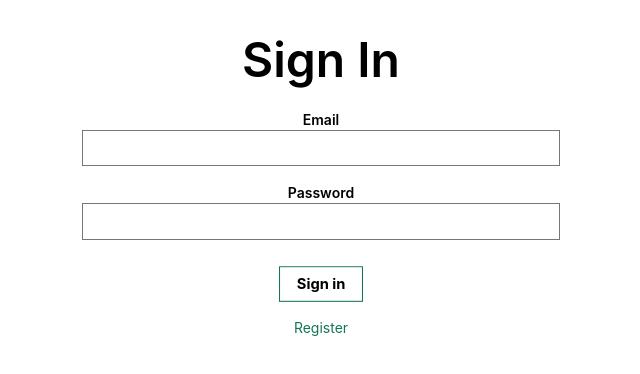
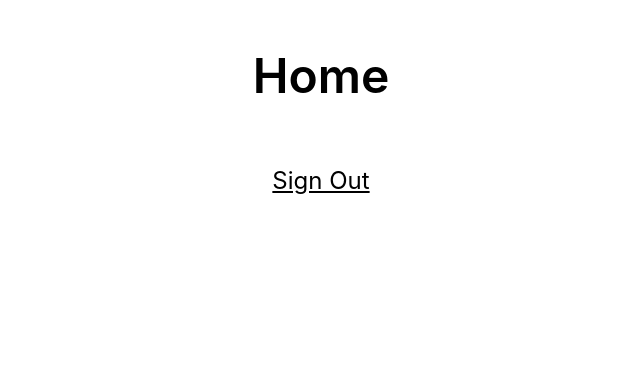
Before and after one commit to zylka44/pod-choinke-react-js, a React (Create React App) app: page / in a window 1280 px wide. Both pictures are taken after a click on the input "Sign in". Shown: the top 374 px of the page, without its empty margins (319-959 px from the left). Built offline with nearby package versions, Linux system fonts and the light colour scheme.

Commit message:
Set signin routing

```diff
--- a/src/App.js
+++ b/src/App.js
@@ -1,7 +1,8 @@
 import { Component } from 'react';
 import './App.css';
+import Home from './components/Home/Home';
+import Signin from './components/Signin/Signin';
 import Register from './components/Register/Register';
-import Signin from './components/Signin/Signin';
 class App extends Component {
   constructor() {
     super();
@@ -10,14 +11,20 @@ class App extends Component {
     };
   }
 
-  onRouteChange() {
-    this.setState({ route: 'home' });
-  }
+  onRouteChange = (route) => {
+    this.setState({ route: route });
+  };
 
   render() {
     return (
       <div className="App">
-        {this.state.route === 'signin' ? <Signin onRouteChange={this.onRouteChange} /> : <Register />}
+        {this.state.route === 'home' ? (
+          <Home onRouteChange={this.onRouteChange} />
+        ) : this.state.route === 'signin' ? (
+          <Signin onRouteChange={this.onRouteChange} />
+        ) : (
+          <Register onRouteChange={this.onRouteChange} />
+        )}
       </div>
     );
   }
--- /dev/null
+++ b/src/components/Home/Home.js
@@ -0,0 +1,14 @@
+import React from 'react';
+
+const Home = ({ onRouteChange }) => {
+  return (
+    <nav>
+      <p className="f1 fw6 ph0 mh0">Home</p>
+      <p onClick={() => onRouteChange('signin')} className="f3 link dim black underline pa3 pointer">
+        Sign Out
+      </p>
+    </nav>
+  );
+};
+
+export default Home;
--- a/src/components/Register/Register.js
+++ b/src/components/Register/Register.js
@@ -3,20 +3,41 @@ import React from 'react';
 const Register = ({ onRouteChange }) => {
   return (
     <main className="pa4 dark-green-80">
-            <form className="measure center">
+      <div className="measure center">
         <fieldset id="sign_up" className="ba b--transparent ph0 mh0">
           <legend className="f1 fw6 ph0 mh0">Register</legend>
           <div className="mt3">
-                    <label className="db fw6 lh-copy f6" htmlFor="name">Name</label>
-                    <input className="pa2 input-reset ba bg-transparent hover-bg-dark-green hover-white w-100" type="text" name="name"  id="name" />
+            <label className="db fw6 lh-copy f6" htmlFor="name">
+              Name
+            </label>
+            <input
+              className="pa2 input-reset ba bg-transparent hover-bg-dark-green hover-white w-100"
+              type="text"
+              name="name"
+              id="name"
+            />
           </div>
           <div className="mt3">
-                    <label className="db fw6 lh-copy f6" htmlFor="email-address">Email</label>
-                    <input className="pa2 input-reset ba bg-transparent hover-bg-dark-green hover-white w-100" type="email" name="email-address"  id="email-address" />
+            <label className="db fw6 lh-copy f6" htmlFor="email-address">
+              Email
+            </label>
+            <input
+              className="pa2 input-reset ba bg-transparent hover-bg-dark-green hover-white w-100"
+              type="email"
+              name="email-address"
+              id="email-address"
+            />
           </div>
           <div className="mv3">
-                    <label className="db fw6 lh-copy f6" htmlFor="password">Password</label>
-                    <input className="b pa2 input-reset ba bg-transparent hover-bg-dark-green hover-white w-100" type="password" name="password"  id="password" />
+            <label className="db fw6 lh-copy f6" htmlFor="password">
+              Password
+            </label>
+            <input
+              className="b pa2 input-reset ba bg-transparent hover-bg-dark-green hover-white w-100"
+              type="password"
+              name="password"
+              id="password"
+            />
           </div>
         </fieldset>
         <div className="">
@@ -27,10 +48,9 @@ const Register = ({ onRouteChange }) => {
             value="Register"
           />
         </div>
-            </form>
+      </div>
     </main>
-
-    )
-}
+  );
+};
 
 export default Register;
--- a/src/components/Signin/Signin.js
+++ b/src/components/Signin/Signin.js
@@ -1,6 +1,6 @@
 import React from 'react';
 
-const Signin = () => {
+const Signin = ({ onRouteChange }) => {
   return (
     <main className="pa4 dark-green-80">
       <div className="measure center">
@@ -34,10 +34,13 @@ const Signin = () => {
             className="b ph3 pv2 input-reset ba b--dark-green bg-transparent grow pointer f6 dib"
             type="submit"
             value="Sign in"
+            onClick={() => onRouteChange('home')}
           />
         </div>
         <div className="lh-copy mt3">
-          <p className="f6 link dim dark-green db pointer">Register</p>
+          <p className="f6 link dim dark-green db pointer" onClick={() => onRouteChange('register')}>
+            Register
+          </p>
         </div>
       </div>
     </main>
```
Also changed, not shown: src/components/Navigation/Navigation.js (deleted, +0 -15 lines). Lines whose indentation alone changed are shown as unchanged.
